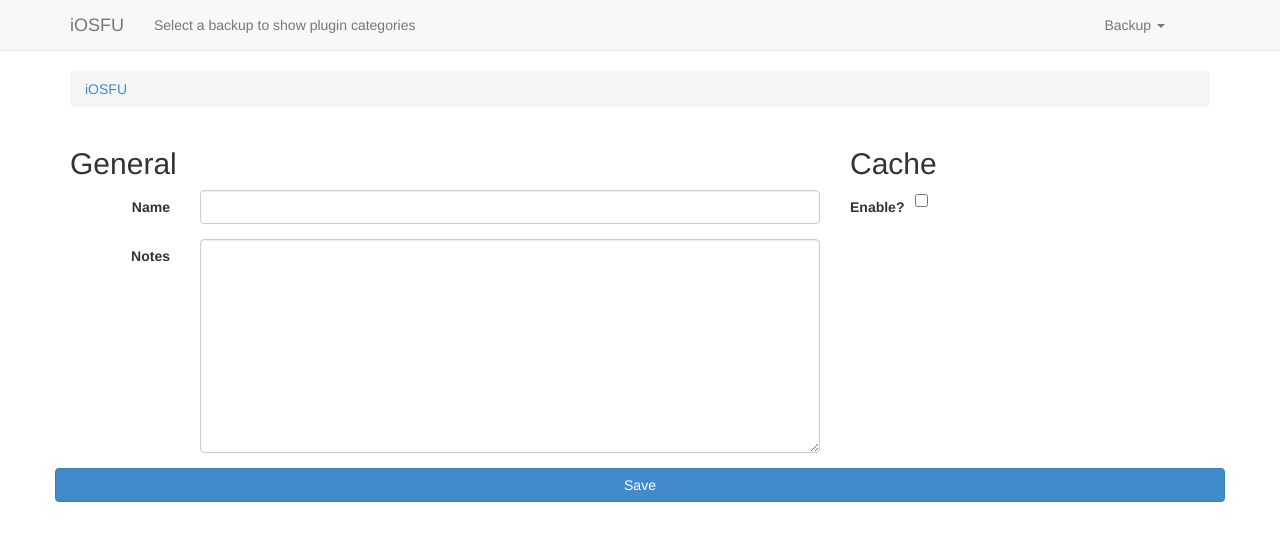
After one commit to fmartingr/iosfu, a Flask app: template iosfu/gui/templates/backup/settings.jinja in a window 1280 px wide. The commit adds this page. Shown: the top 541 px of the page. Run offline with Flask 2, Linux system fonts and the light colour scheme; the template is opened without the code that fills it, so the values that code supplies are empty; parts of the project's set-up code (start-up, migrations or seed data) failed here and were passed over; some libraries are stand-ins or nearby versions.

Commit message:
Added backup settings on GUI: Name, notes and enable/disable global cache. Tap #13

```diff
--- a/iosfu/gui/app.py
+++ b/iosfu/gui/app.py
@@ -1,5 +1,5 @@
 from flask import Flask, session, render_template, redirect, url_for, flash, \
-    render_template_string
+    render_template_string, request
 
 from iosfu.plugin.library import Library
 from iosfu.gui.core import GUIController
@@ -28,8 +28,15 @@ backup_manager.lookup()
 # CONTEXT
 #
 @server.context_processor
-def backup_list():
-    return dict(backups=backup_manager.backups)
+def backup():
+    if 'backup' in session:
+        current_backup = backup_manager.backups[session['backup']]
+    else:
+        current_backup = None
+    return dict(
+        backups=backup_manager.backups,
+        current_backup=current_backup
+    )
 
 
 @server.context_processor
@@ -127,3 +134,31 @@ def select_backup(backup_id):
         flash('The backup you selected was not found.', 'danger')
 
     return redirect(url_for('main'))
+
+
+@server.route("/backup/", methods=['get', 'post'])
+def backup_data():
+    if 'backup' in session:
+        backup = backup_manager.backups[session['backup']]
+
+        # Handle form
+        if request.method == 'POST':
+            backup.data('name', request.form.get('name', ''))
+            backup.data('notes', request.form.get('notes', ''))
+            cache_enabled = request.form.get('cache_enabled', False)
+            backup.data('cache.enabled', cache_enabled == 'on')
+            backup.write_data_file()
+            flash('Settings saved!', 'success')
+
+        # Context
+        ctx = {
+            'backup_info': {
+                'name': backup.data('name'),
+                'notes': backup.data('notes'),
+                'cache_enabled': backup.data('cache.enabled')
+            }
+        }
+        return render_template('backup/settings.jinja', **ctx)
+    else:
+        flash('No backup is selected.', 'danger')
+        redirect(url_for('main'))
--- a/iosfu/gui/templates/_layout.jinja
+++ b/iosfu/gui/templates/_layout.jinja
@@ -42,7 +42,8 @@
       <!-- Right -->
       <p class="navbar-text navbar-right">
         {% if session.backup %}
-          {{ session.backup }}
+          <a href="/backup/"><span class="glyphicon glyphicon-wrench"></span></a>
+          &nbsp;{{ current_backup.name }}
         {% endif %}
       </p>
       <ul class="nav navbar-nav navbar-right">
--- /dev/null
+++ b/iosfu/gui/templates/backup/settings.jinja
@@ -0,0 +1,43 @@
+{% extends "_layout.jinja" %}
+
+{% block content %}
+<form class="form-horizontal row" role="form" method="post" action="/backup/">
+    <div class="col-lg-8">
+        <h2>General</h2>
+        <div class="form-group">
+            <label class="col-sm-2 control-label">
+                Name
+            </label>
+            <div class="col-sm-10">
+                <input type="text" class="form-control" name="name" value="{{ backup_info.name or '' }}">
+            </div>
+        </div>
+        <div class="form-group">
+            <label class="col-sm-2 control-label">
+                Notes
+            </label>
+            <div class="col-sm-10">
+                <textarea name="notes" class="form-control" rows="10">{{ backup_info.notes or '' }}</textarea>
+            </div>
+        </div>
+    </div>
+    <div class="col-lg-4">
+        <h2>Cache</h2>
+        <div class="form-group">
+            <label class="col-sm-2 control-label">
+                Enable?
+            </label>
+            <div class="col-sm-10">
+                <input type="checkbox" name="cache_enabled"
+                    {% if backup_info.cache_enabled %}
+                    checked="checked"
+                    {% endif %}
+                />
+            </div>
+        </div>
+    </div>
+    <button type="submit" class="btn btn-primary btn-block">
+        Save
+    </button>
+</form>
+{% endblock %}
```
Also changed, not shown: iosfu/backup.py (+5 -4 lines).
